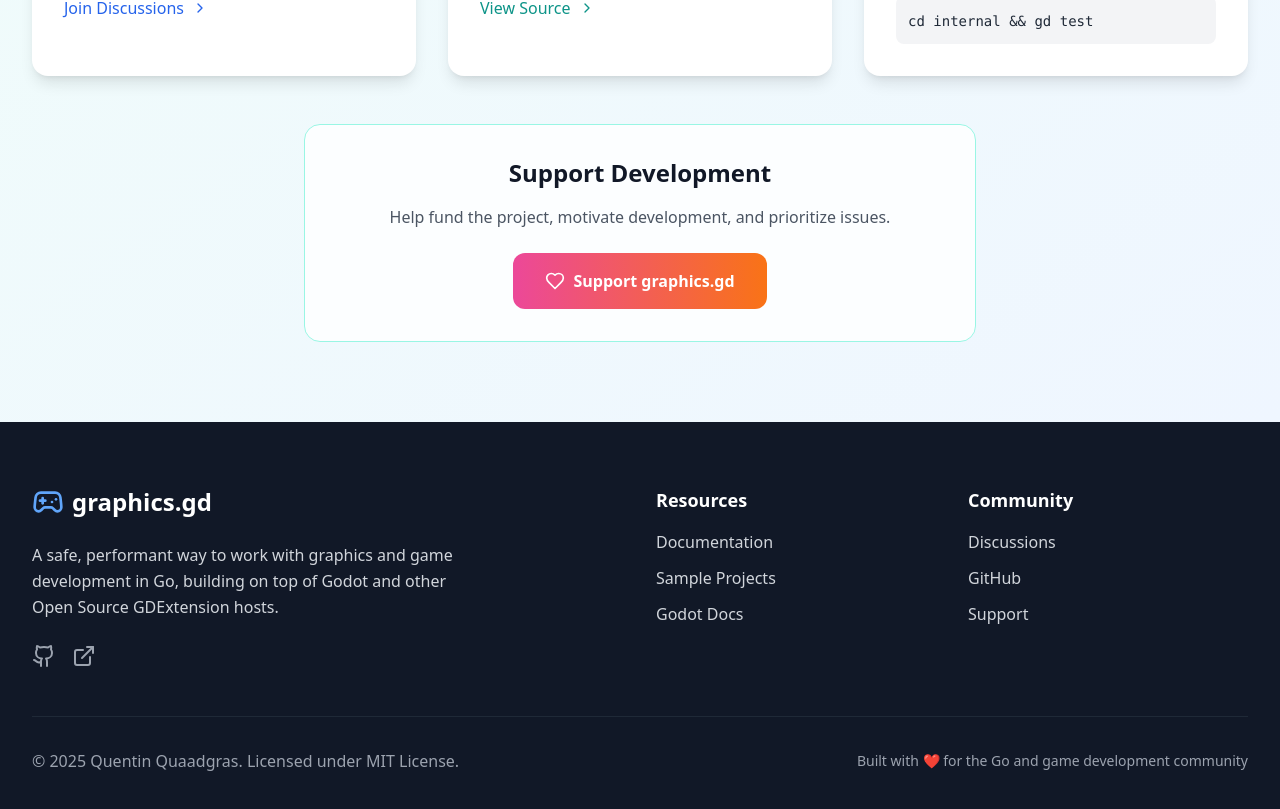
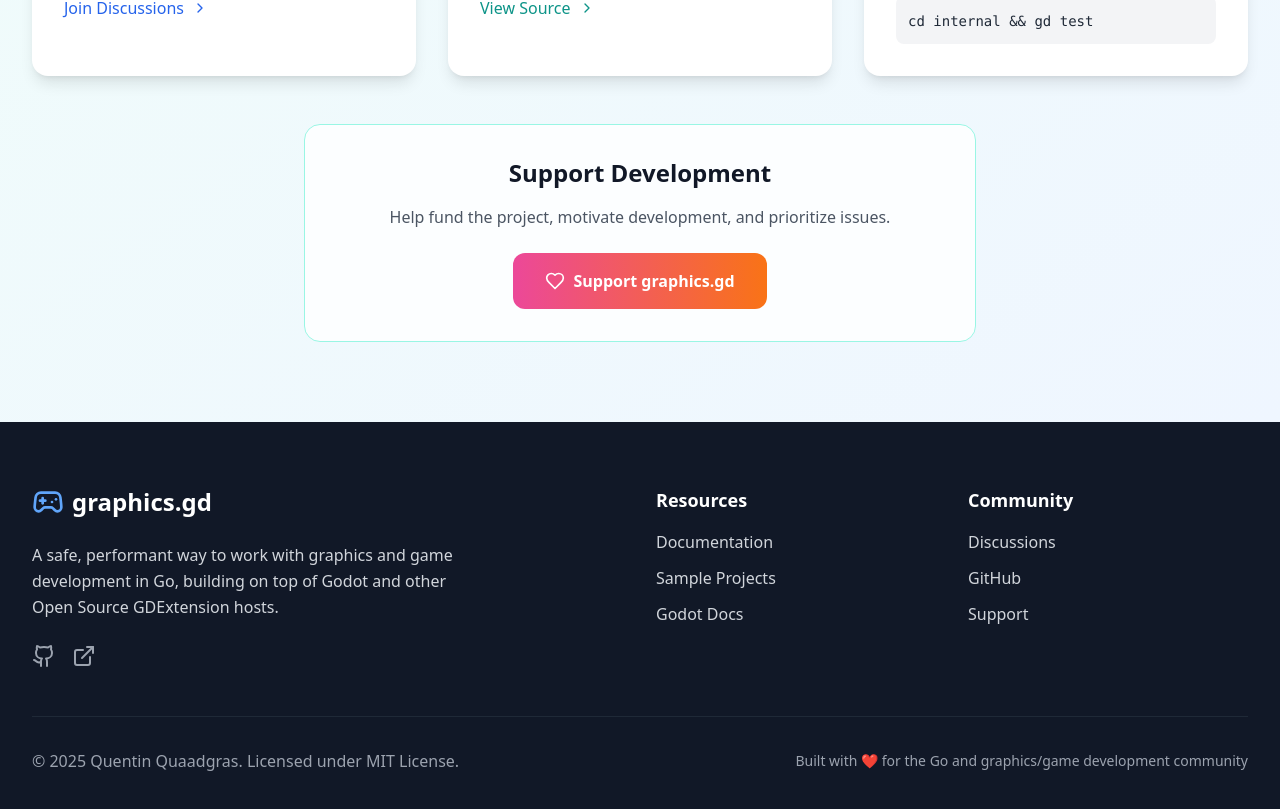
Before and after one commit to grow-graphics/gd, a React (Vite) app: page / in a window 1280 px wide. Shown: the part 5570-6379 px from the top of the page. Built offline with nearby package versions, Linux system fonts and the light colour scheme.

Commit message:
adjust footer

```diff
--- a/src/App.tsx
+++ b/src/App.tsx
@@ -849,7 +849,7 @@
                 © 2025 Quentin Quaadgras. Licensed under MIT License.
               </p>
               <p className="text-gray-400 text-sm">
-                Built with ❤️ for the Go and game development community
+                Built with ❤️ for the Go and graphics/game development community
               </p>
             </div>
           </div>
```
